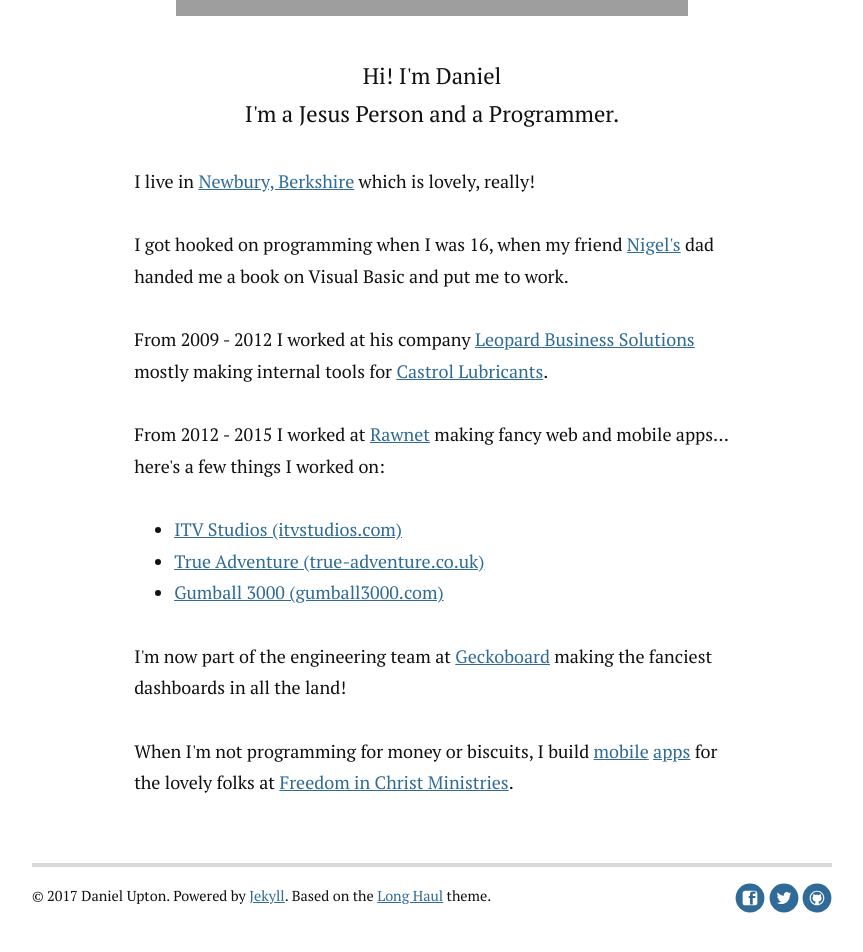
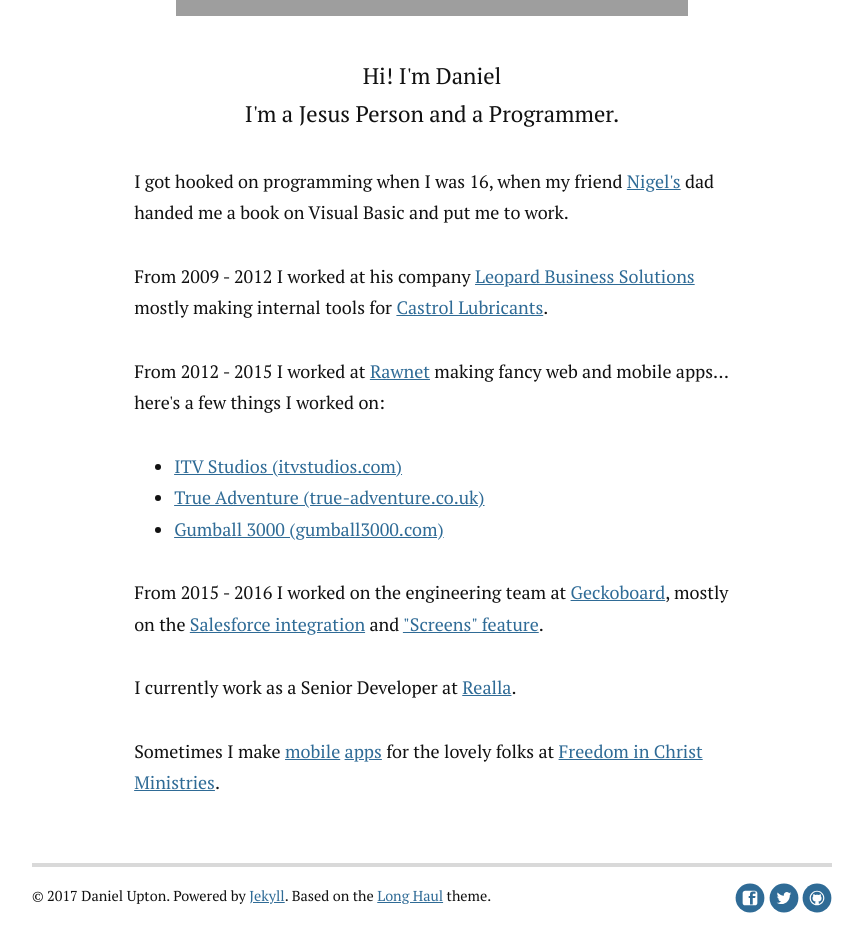
Before and after one commit to boxofrad/boxofrad.github.io, a Jekyll site: the page built from about.md, in a window 1280 px wide and 1400 px high, scrolled down 509 px. Shown: the part 400-1352 px from the top of the window, without its empty margins (208-1071 px from the left). Built offline with Jekyll 4.4.1, drawn with Linux system fonts in a browser that asks for light colours; nearby versions of some CDN libraries; comment, search, counter and statistics services are not loaded; grey boxes are pictures that could not be loaded.

Commit message:
Times are changing

```diff
--- a/about.md
+++ b/about.md
@@ -12,7 +12,6 @@ permalink: /about/
 
   <p class="intro padded">Hi! I'm Daniel<br>I'm a Jesus Person and a Programmer.</p>
 
-  <p>I live in <a href="https://en.wikipedia.org/wiki/Newbury,_Berkshire">Newbury, Berkshire</a> which is lovely, really!</p>
   <p>I got hooked on programming when I was 16, when my friend <a href="https://twitter.com/nigelivy">Nigel's</a> dad handed me a book on Visual Basic and put me to work.</p>
   <p>From 2009 - 2012 I worked at his company <a href="http://www.leopardhq.com/">Leopard Business Solutions</a> mostly making internal tools for <a href="https://www.castrol.com/">Castrol Lubricants</a>.</p>
   <p>From 2012 - 2015 I worked at <a href="http://www.rawnet.com">Rawnet</a> making fancy web and mobile apps&hellip; here's a few things I worked on:</p>
@@ -23,7 +22,8 @@ permalink: /about/
     <li><a href="http://www.gumball3000.com/">Gumball 3000 (gumball3000.com)</a></li>
   </ul>
 
-  <p>I'm now part of the engineering team at <a href="https://www.geckoboard.com/">Geckoboard</a> making the fanciest dashboards in all the land!</p>
+  <p>From 2015 - 2016 I worked on the engineering team at <a href="https://www.geckoboard.com">Geckoboard</a>, mostly on the <a href="https://www.geckoboard.com/salesforce-dashboards/">Salesforce integration</a> and <a href="https://fast.wistia.net/embed/iframe/tfkkgjg6gq?popover%5B0%5D=true&amp;popover%5B1%5D=true&amp;playerColor=78ab49&amp;playButton=false&amp;autoPlay=true&amp;wvideo=tfkkgjg6gq">"Screens" feature</a>.</p>
+  <p>I currently work as a Senior Developer at <a href="https://realla.co">Realla</a>.</p>
 
-  <p>When I'm not programming for money or biscuits, I build <a href="https://itunes.apple.com/sa/app/ficm-news/id968894251?mt=8">mobile</a> <a href="https://play.google.com/store/apps/details?id=com.ficm.News">apps</a> for the lovely folks at <a href="http://www.ficm.org.uk/">Freedom in Christ Ministries</a>.</p>
+  <p>Sometimes I make <a href="https://itunes.apple.com/sa/app/ficm-news/id968894251?mt=8">mobile</a> <a href="https://play.google.com/store/apps/details?id=com.ficm.News">apps</a> for the lovely folks at <a href="http://www.ficm.org.uk/">Freedom in Christ Ministries</a>.</p>
 </div>
```
